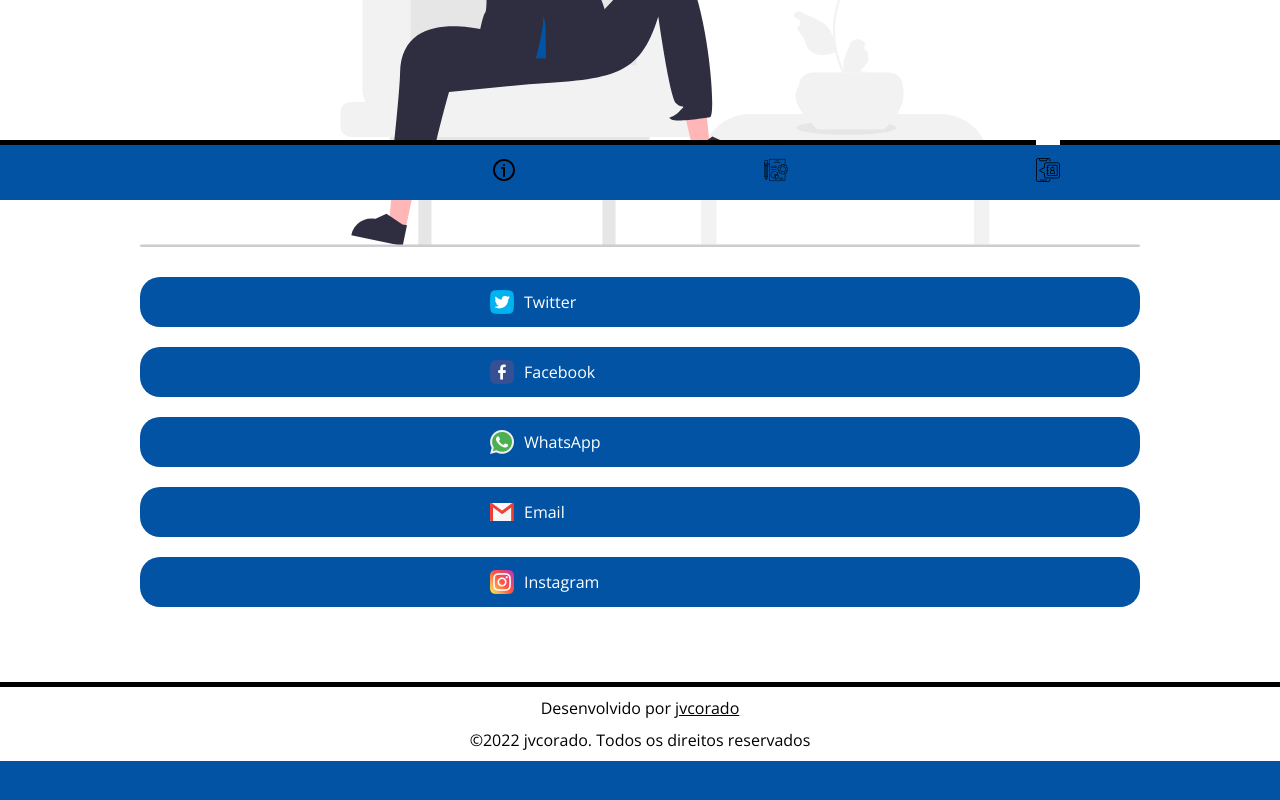
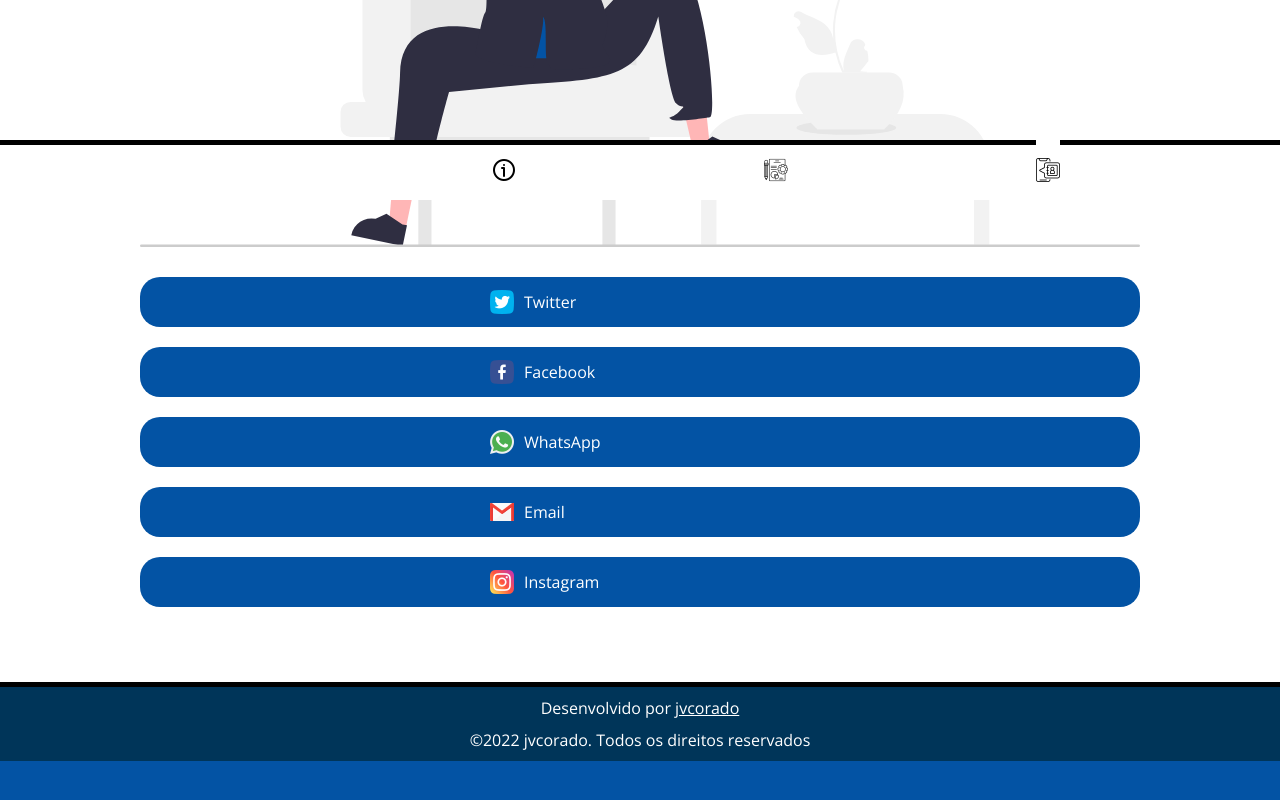
Before and after one commit to jvcorado/Leonardo-Alves, a plain HTML site: page contatos.html in a window 1280 px wide. Shown: the part 600-1400 px from the top of the page. Drawn offline with nearby package versions, Linux system fonts and the light colour scheme.

Commit message:
Update style.css

```diff
--- a/assets/css/style.css
+++ b/assets/css/style.css
@@ -87,7 +87,7 @@ body{
     flex-direction: row;
     align-items: center;
     justify-content: space-evenly;
-    background-color: #0353A4;
+    background-color: #ffffff;
     border-top: 5px solid #000000;
 
 }
@@ -272,8 +272,8 @@ button img{
 footer{
     padding: 10px;
     width: 100%;
-    color: rgb(0, 0, 0);
-    background-color: #ffffff;
+    color: rgb(255, 255, 255);
+    background-color: #003559;
     display: flex;
     align-items: center;
     justify-content: space-between;
@@ -284,7 +284,7 @@ footer p{
     padding-bottom:10px;
 }
 footer a{
-    color: #000000;
+    color: #ffffff;
     text-decoration: underline;
 
 }
```
